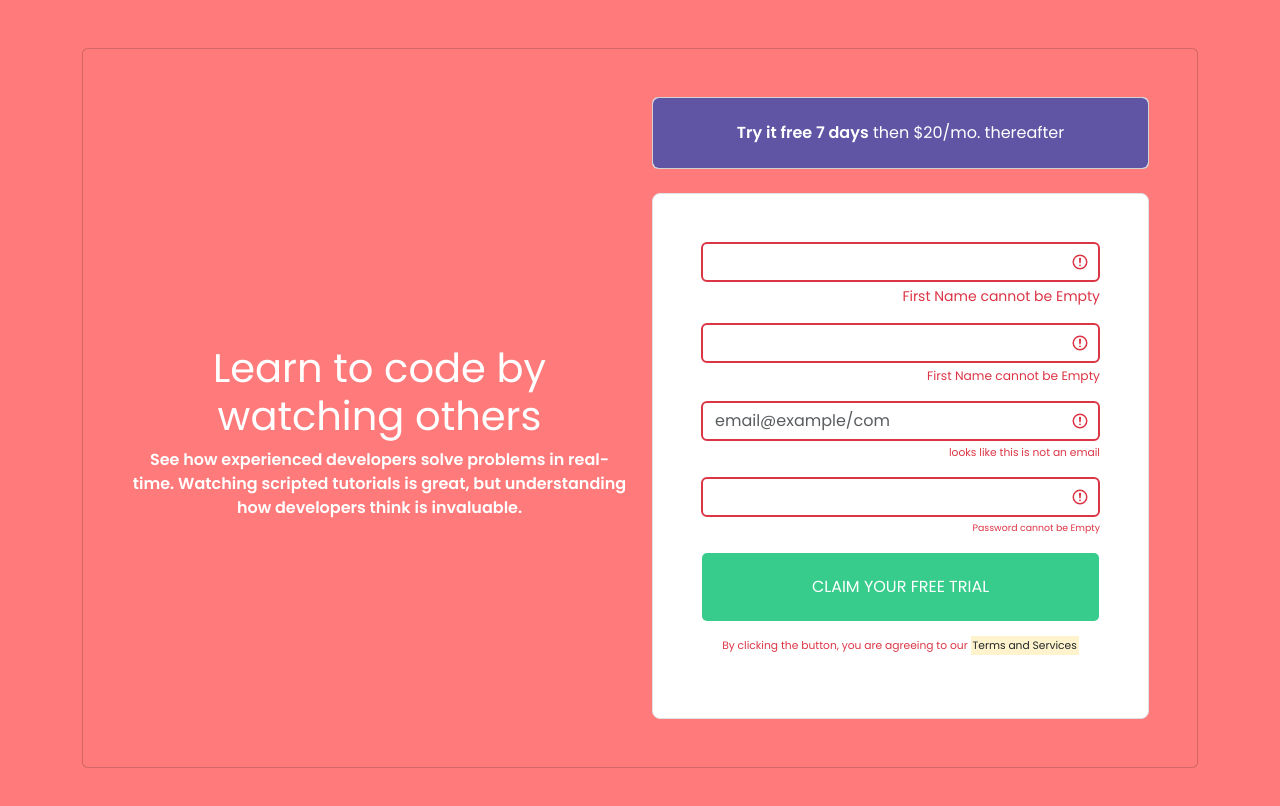
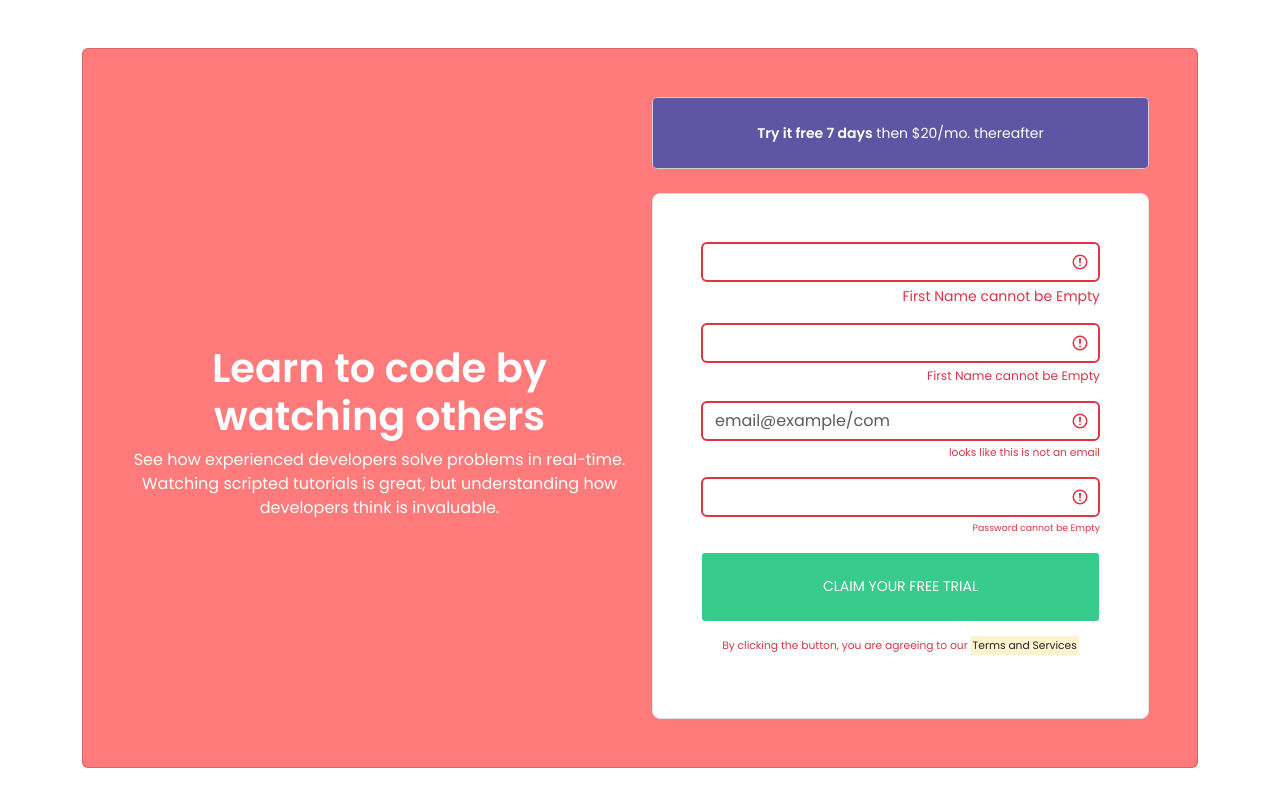
Before and after one commit to namaganda-esther/intro-component-with-signup-form-challenge, a plain HTML site: page index.html in a window 1280 px wide. Drawn offline with nearby package versions, Linux system fonts and the light colour scheme.

Commit message:
some changes to the html and css files

```diff
--- a/index.css
+++ b/index.css
@@ -1,7 +1,7 @@
 @import url('https://fonts.googleapis.com/css2?family=Poppins:ital,wght@0,200;0,400;0,600;1,200;1,400;1,600&display=swap');
 
 body{
-    background-color: hsl(0, 100%, 74%);
+    /* background-color: hsl(0, 100%, 74%); */
     margin-top: 5px;
     font-size: 16px;
     font-family:"Poppins";
@@ -20,5 +20,13 @@ body{
     font-size: 16px;
     align-self: center;
     font-family:"Poppins";
+    /* font-weight: 700; */
+}
+
+#content h1{
     font-weight: 700;
 }
+
+#content p{
+    font-weight: 400;
+}
--- a/index.html
+++ b/index.html
@@ -23,7 +23,7 @@
                 </div>
                 <div class="col-md-6">
                     <div class="card mb-4">
-                        <button class="btn text-white"><strong>Try it free 7 days</strong> then $20/mo. thereafter</button>
+                        <button class="btn btn-sm text-white"><strong>Try it free 7 days</strong> then $20/mo. thereafter</button>
                     </div>
                     <div class="card p-5 border border-1 rounded-3">
                         <form action="">
@@ -43,7 +43,7 @@
                             <div id="passwordFeedback" class="invalid-feedback">
                             <p class="text-end">Password cannot be Empty</p>
 
-                            <button class="btn form-control text-white" id="sub-button" type="submit">CLAIM YOUR FREE TRIAL</button>
+                            <button class="btn btn-sm form-control text-white" id="sub-button" type="submit">CLAIM YOUR FREE TRIAL</button>
                         </form>
                     </div>
                     <p class="text-center mt-3">By clicking the button, you are agreeing to our <mark>Terms and Services</mark></p>
```
